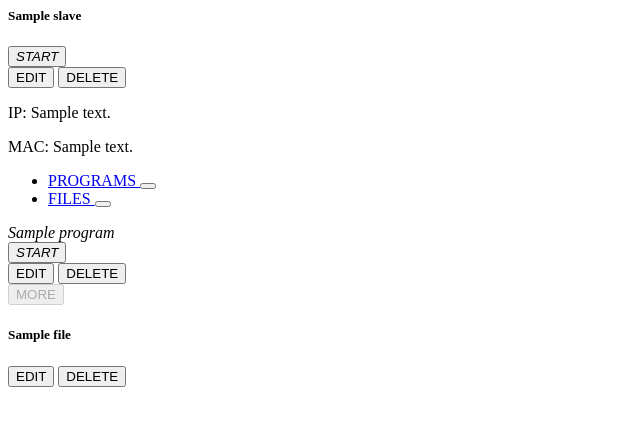
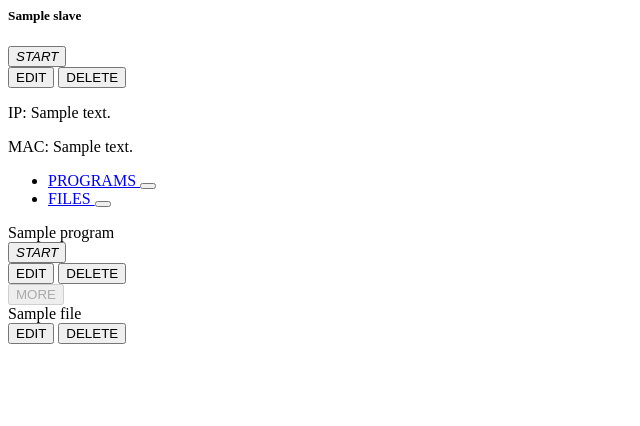
Before and after one commit to bp-flugsimulator/server, a Django app: template frontend/templates/frontend/slaves/slave.html in a window 1280 px wide. Shown: the top 426 px of the page, without its empty margins (0-640 px from the left). Run offline with Django 3.2, Linux system fonts and the light colour scheme; the template is opened without the code that fills it: most values are stand-ins (such as "Sample title", 1, 10 or a date in 2020); some libraries are stand-ins or nearby versions.

Commit message:
fixed program names and files names

```diff
--- a/frontend/templates/frontend/slaves/file.html
+++ b/frontend/templates/frontend/slaves/file.html
@@ -1,10 +1,8 @@
 <div class="row-1 mb-2 pt-2 pb-2 pl-4 pr-4 fsim-box" data-state="unkown">
     <div class="row">
-        <div class="file-name col">
-            <h5 class="mt-2">
-                <i class="fsim-status-icon" id="fileStatusIcon_{{ file.id }}"></i>
-                {{ file.name }}
-            </h5>
+        <div class="file-name col mt-1 font-weight-bold">
+            <i class="fsim-status-icon align-middle" id="fileStatusIcon_{{ file.id }}"></i>
+            <span class="align-middle">{{ file.name }}</span>
         </div>
 
         <div class="btn-toolbar col d-flex justify-content-end" role="toolbar">
--- a/frontend/templates/frontend/slaves/program.html
+++ b/frontend/templates/frontend/slaves/program.html
@@ -2,11 +2,10 @@
 <div class="row-1 mb-2 pt-2 pb-2 pl-4 pr-4 fsim-box" data-state="{% if program.is_successful %}success{% elif program.is_error %}error{% elif program.is_running %}warning{% else %}unkown{% endif %}" id="programStatusContainer_{{ program.id }}">
 
     <div class="row">
-        <div class="program-name font-weight-bold col">
-            <span class="mt-2 align-middle">
-                <i class="fsim-status-icon" id="programStatusIcon_{{ program.id }}"></i>
-                <i>{{ program.name }}</i>
-            </span>
+        <div class="program-name col mt-1 font-weight-bold">
+            <i class="fsim-status-icon align-middle" id="programStatusIcon_{{ program.id }}">
+            </i>
+            <span class="align-middle">{{ program.name }}</span>
         </div>
 
         <div class="btn-toolbar col d-flex justify-content-end" role="toolbar">
```
Also changed, not shown: base/static/base/scss/custom.scss (+9 -8 lines).
